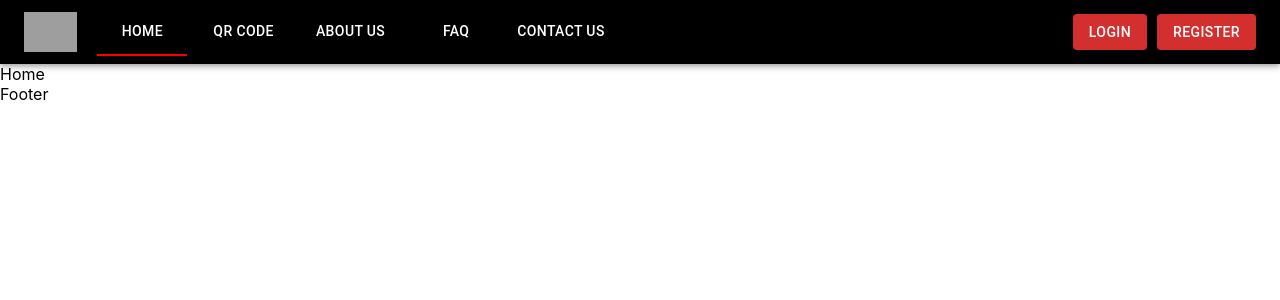
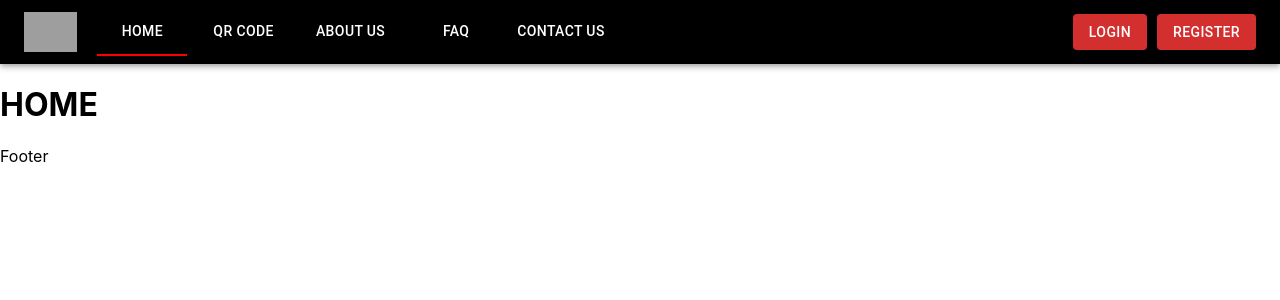
Before and after one commit to adityabhagat007/rescue-tag-frontend, a React (Create React App) app: page / in a window 1280 px wide. Shown: the top 300 px of the page. Built offline with nearby package versions, Linux system fonts and the light colour scheme; grey boxes are pictures that could not be loaded.

Commit message:
Route and page setup

```diff
--- a/src/App.js
+++ b/src/App.js
@@ -1,19 +1,12 @@
-import React from 'react';
-import './App.css';
-import { BrowserRouter, Route, Routes } from 'react-router-dom';
-import Navbar from './components/Navbar/Navbar';
-import Footer from './components/Footer/Footer';
-import Home from './components/HomePageComponents/Home';
+import React from "react";
+import "./App.css";
+import Allroutes from "./routes/routes";
 
 function App() {
   return (
-    <BrowserRouter>
-      <Navbar />
-      <Routes>
-        <Route path="/" element={<Home />} />
-      </Routes>
-      <Footer />
-    </BrowserRouter>
+    <>
+      <Allroutes />
+    </>
   );
 }
 
--- /dev/null
+++ b/src/layout/layout.js
@@ -0,0 +1,15 @@
+import Navbar from "../components/Navbar/Navbar";
+import Footer from "../components/Footer/Footer";
+
+const Layout = (props) =>{
+  return (
+    <>
+    <Navbar/>
+     {props.children}
+     <Footer/>
+    </>
+  )
+}
+
+
+export default Layout;
--- /dev/null
+++ b/src/pages/homPage.js
@@ -0,0 +1,15 @@
+import React from "react"
+import Layout from "../layout/layout";
+
+const Home = ()=>{
+  return (
+    <>
+    <Layout>
+     <h1>HOME</h1>
+     </Layout>
+    </>
+  )
+}
+
+
+export default Home;
--- /dev/null
+++ b/src/routes/routes.js
@@ -0,0 +1,16 @@
+import { BrowserRouter ,Route, Routes } from "react-router-dom";
+import Home from "../pages/homPage";
+
+const Allroutes = () =>{
+  return (
+    <>
+    <BrowserRouter>
+    <Routes>
+      <Route path="/" element= {<Home/>}/>
+    </Routes>
+    </BrowserRouter>
+    </>
+  )
+}
+
+export default Allroutes;
```
Also changed, not shown: src/layout/sample.js (deleted), src/pages/sample.js (deleted), 1 other file (tests, documents, lock files or other folders).
